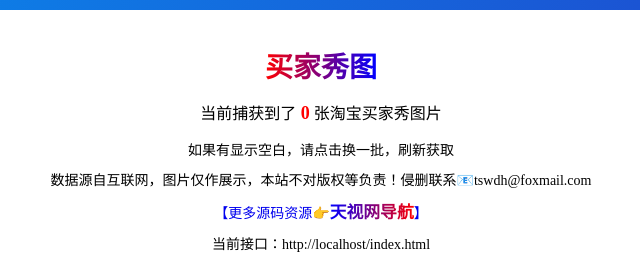
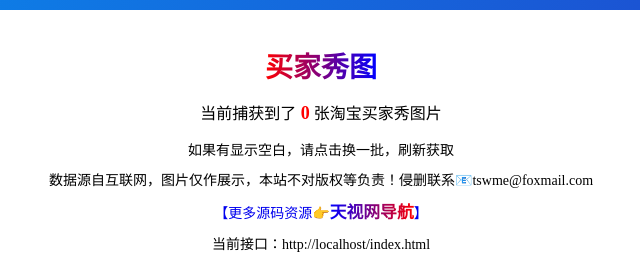
Before and after one commit to fdmus/mjxt, a plain HTML site: page index.html in a window 1280 px wide. Shown: the top 259 px of the page, 319-959 px from the left. Drawn offline with Linux system fonts and the light colour scheme; no server answers.

Commit message:
Update index.html

```diff
--- a/index.html
+++ b/index.html
@@ -22,7 +22,7 @@
         <div class="number">正在获取买家秀图片数量...</div>
         <div class="tool-tbshow">
           <div class="tit">如果有显示空白，请点击换一批，刷新获取</div>
-          <div class="tit">数据源自互联网，图片仅作展示，本站不对版权等负责！侵删联系📧tswdh@foxmail.com</div>
+          <div class="tit">数据源自互联网，图片仅作展示，本站不对版权等负责！侵删联系📧tswme@foxmail.com</div>
            <div class="tit"><a href="https://fdmus.github.io/tsw/">【更多源码资源👉<big><b><span style="background: linear-gradient(to left, red, blue); -webkit-background-clip: text; color: transparent;" >天视网导航</span></b></big>】</a></div>
           <div class="tit">当前接口：<span id="Turl"></span></div>
           <div class="tit start">自动获取图片中....</div>
```
